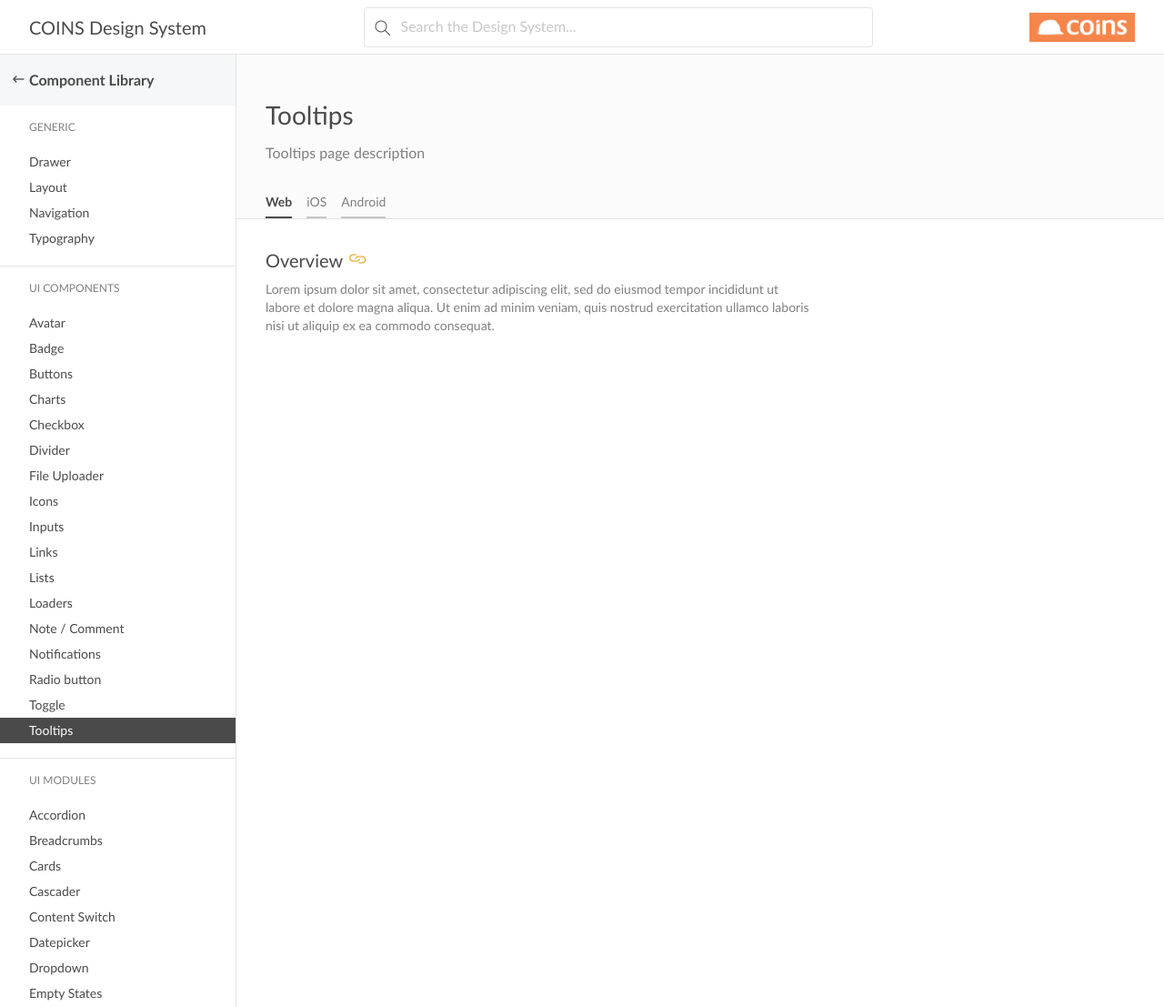
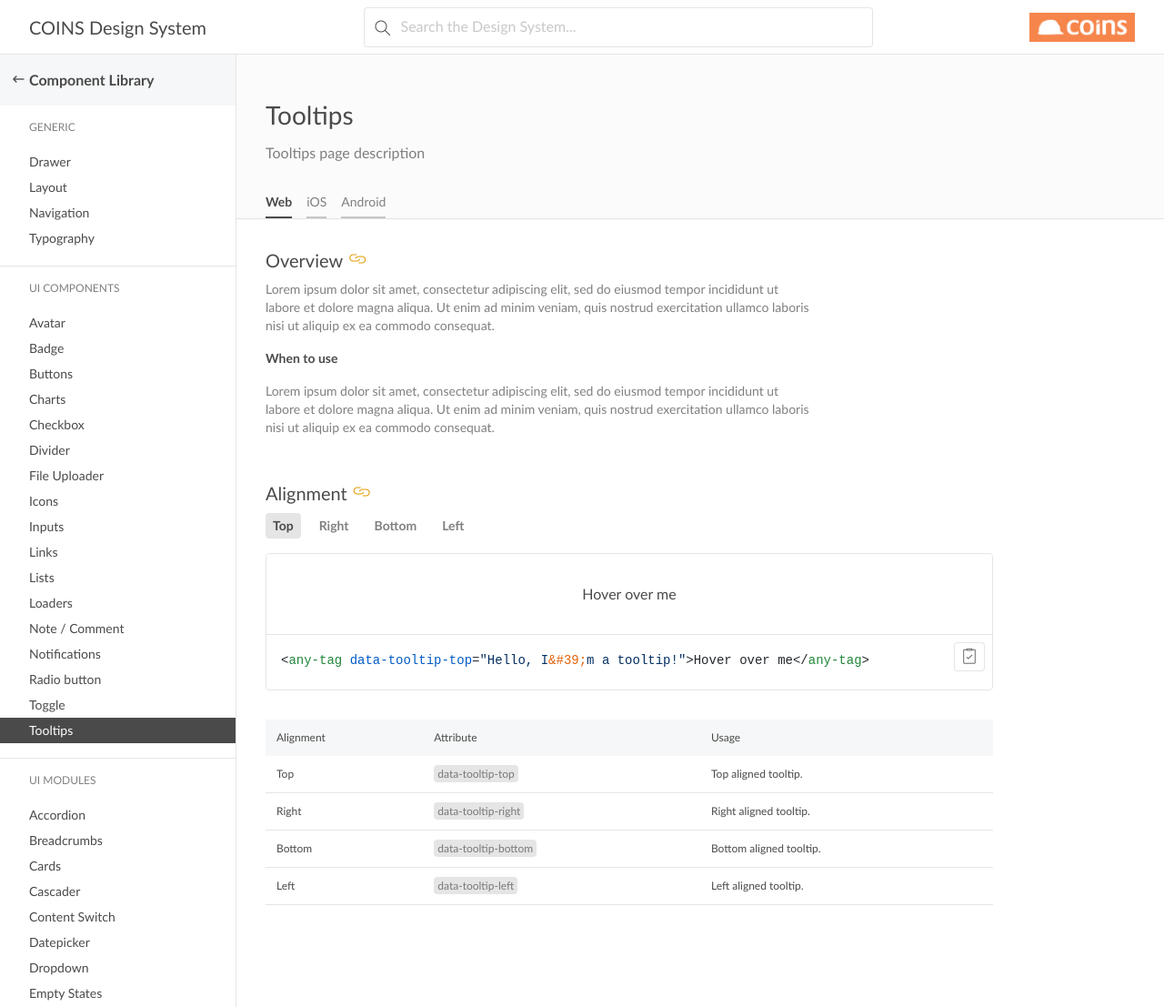
Before and after one commit to COINS-Naz/coins-design-system, a Jekyll site: the page built from _posts/component-library/ui-components/2021-04-22-tooltip.md, in a window 1280 px wide and 1107 px high. Shown: the whole window at 91% size. Built offline with Jekyll 4.4.1, drawn with Linux system fonts in a browser that asks for light colours; nearby versions of some CDN libraries; some web fonts are replaced.

Commit message:
tooltips page

```diff
--- a/_posts/component-library/ui-components/2021-04-22-tooltip.md
+++ b/_posts/component-library/ui-components/2021-04-22-tooltip.md
@@ -13,6 +13,55 @@ permalink: /components/tooltips/
 ## Overview
 
 Lorem ipsum dolor sit amet, consectetur adipiscing elit, sed do eiusmod tempor incididunt ut labore et dolore magna aliqua. Ut enim ad minim veniam, quis nostrud exercitation ullamco laboris nisi ut aliquip ex ea commodo consequat.
+
+### When to use
+
+Lorem ipsum dolor sit amet, consectetur adipiscing elit, sed do eiusmod tempor incididunt ut labore et dolore magna aliqua. Ut enim ad minim veniam, quis nostrud exercitation ullamco laboris nisi ut aliquip ex ea commodo consequat.
+
+## Alignment
+
+<!-- Content switch -->
+<!-- Content switch tab 1 -->
+{% capture align-top %}
+{% include snippet.html code='
+<any-tag data-tooltip-top="Hello, I&#39;m a tooltip!">Hover over me</any-tag>
+' %}
+{% endcapture %}
+
+{% capture align-right %}
+{% include snippet.html code='
+<any-tag data-tooltip-right="Hello, I&#39;m a tooltip!">Hover over me</any-tag>
+' %}
+{% endcapture %}
+
+{% capture align-bottom %}
+{% include snippet.html code='
+<any-tag data-tooltip-bottom="Hello, I&#39;m a tooltip!">Hover over me</any-tag>
+' %}
+{% endcapture %}
+{% capture align-left %}
+{% include snippet.html code='
+<any-tag data-tooltip-left="Hello, I&#39;m a tooltip!">Hover over me</any-tag>
+' %}
+{% endcapture %}
+
+<!-- Render Content -->
+{% include content-switch.html for="align"
+           content-1-label="Top"    content-1=align-top
+           content-2-label="Right"  content-2=align-right
+           content-3-label="Bottom" content-3=align-bottom
+           content-4-label="Left"   content-4=align-left
+%}
+<!-- End content switch -->
+
+| Alignment   | Attribute                                     | Usage                   |
+|-------------|-----------------------------------------------|-------------------------|
+| Top         | <span class="snip">data-tooltip-top</span>    | Top aligned tooltip.    |
+| Right       | <span class="snip">data-tooltip-right</span>  | Right aligned tooltip.  |
+| Bottom      | <span class="snip">data-tooltip-bottom</span> | Bottom aligned tooltip. |
+| Left        | <span class="snip">data-tooltip-left</span>   | Left aligned tooltip.   |
+{: .doc-table}
+
 
 {% include end-tab.html %}
 
```
